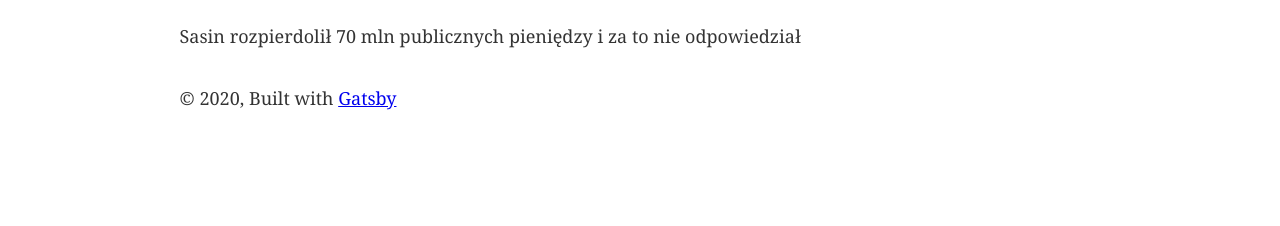
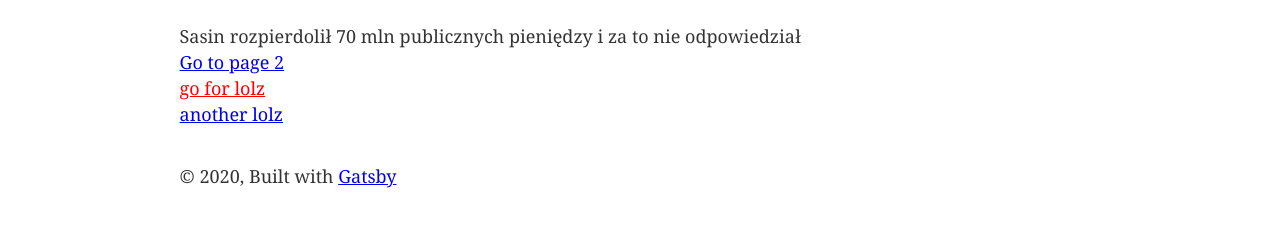
Before and after one commit to Grzegorz-Pietruszka/blog-gatsby-test, a Gatsby site: page /lol in a window 1280 px wide. Shown: the part 100-326 px from the top of the page. Built offline with nearby package versions, Linux system fonts and the light colour scheme; Gatsby itself is replaced by a stand-in of ours.

Commit message:
added links, added activeStyle attribute

```diff
--- a/src/pages/lol.js
+++ b/src/pages/lol.js
@@ -1,6 +1,7 @@
 import React from "react"
 import Layout from "../components/layout"
 import SEO from "../components/seo"
+import { Link } from "gatsby"
 
 const Lol = () => (
     <Layout>
@@ -8,6 +9,12 @@ const Lol = () => (
       <div>
         Sasin rozpierdolił 70 mln publicznych pieniędzy i za to nie odpowiedział
       </div>
+
+      <Link to="/page-2/">Go to page 2</Link> <br />
+      <Link
+        activeStyle={{color: 'red'}}
+        to="/lol/">go for lolz</Link> <br />
+      <Link to="/anotherLolz/">another lolz</Link>
     </Layout>
 )
 
```
